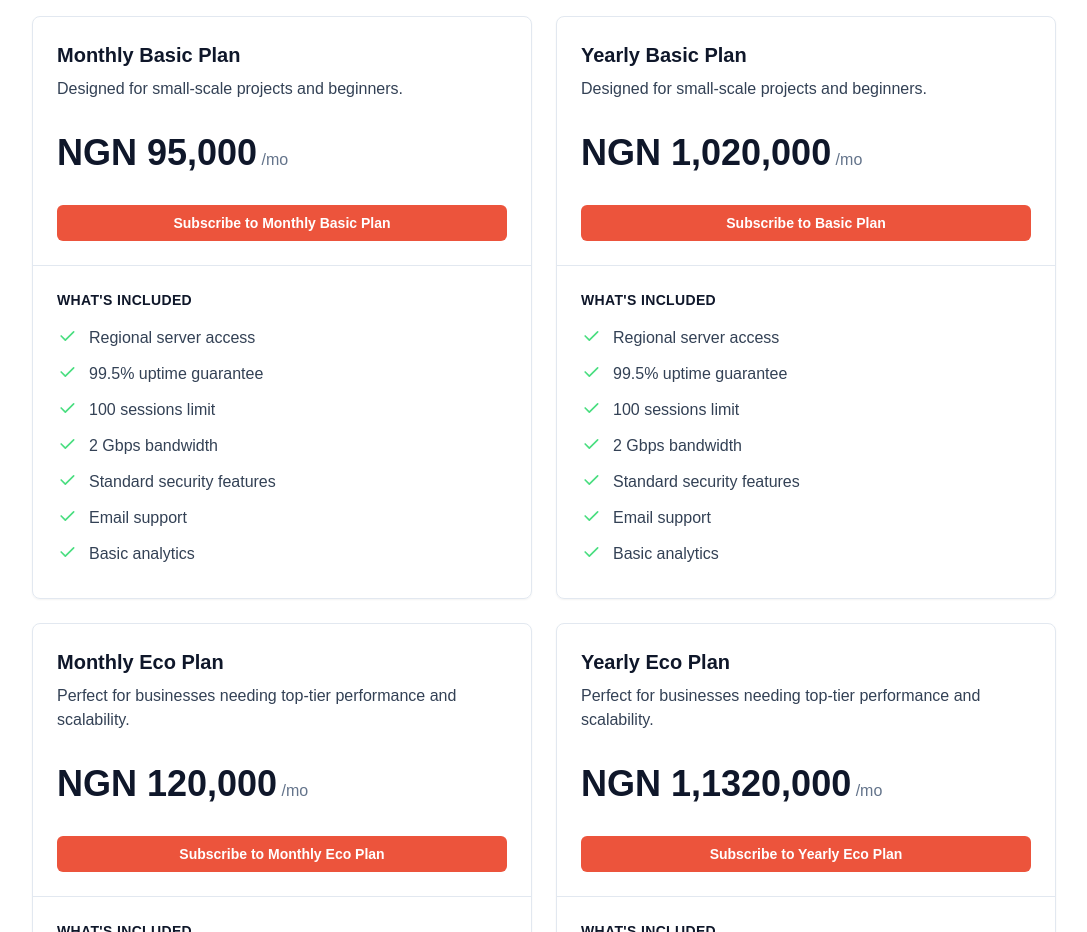
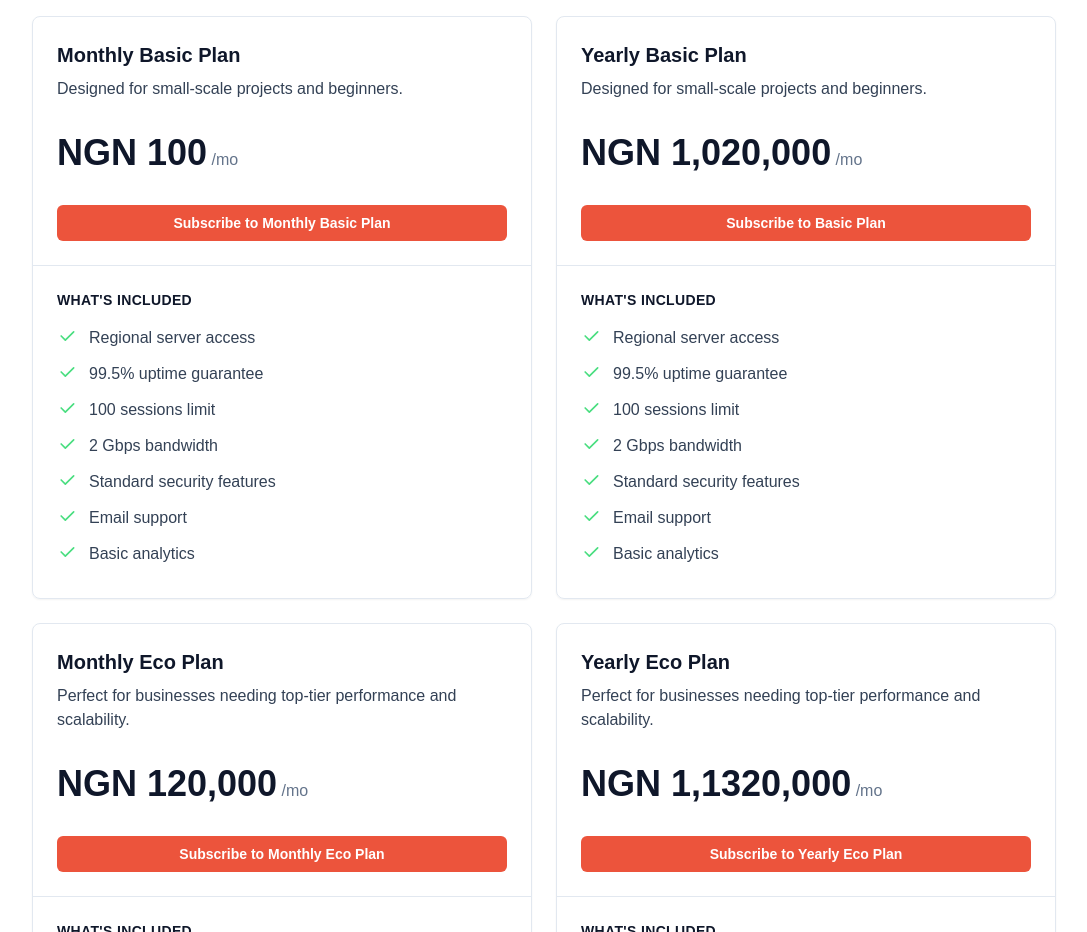
Before and after one commit to Emmaroeneyoh/streamhive, a Next.js app: page / in a window 1280 px wide. Shown: the part 4400-5332 px from the top of the page, without its empty margins (96-1183 px from the left). Built offline with nearby package versions, Linux system fonts and the light colour scheme.

Commit message:
price test

```diff
--- a/app/Sections/Pricing.jsx
+++ b/app/Sections/Pricing.jsx
@@ -88,9 +88,7 @@
               Designed for small-scale projects and beginners.
             </p>
             <p className='mt-8'>
-              <span className='text-4xl font-bold text-slate-900'>
-                NGN 95,000
-              </span>
+              <span className='text-4xl font-bold text-slate-900'>NGN 100</span>
               <span className='text-base font-medium text-slate-500'> /mo</span>
             </p>
             {/* <p className='text-sm text-slate-500 mt-1'>NGN 1,020,000 yearly</p> */}
```
